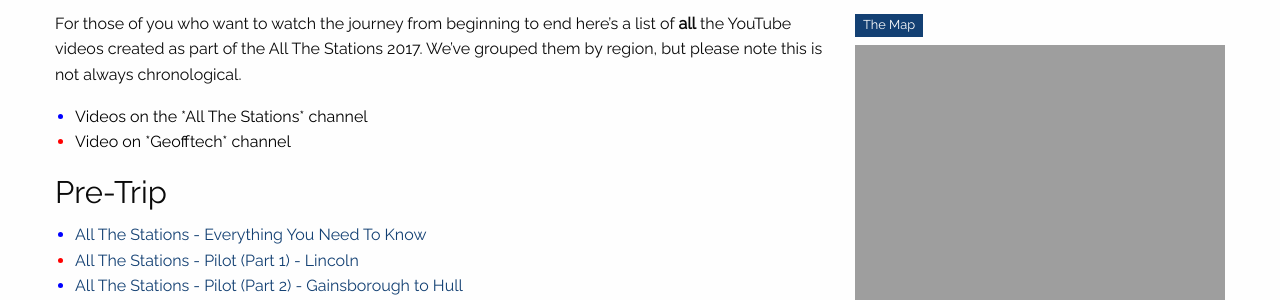
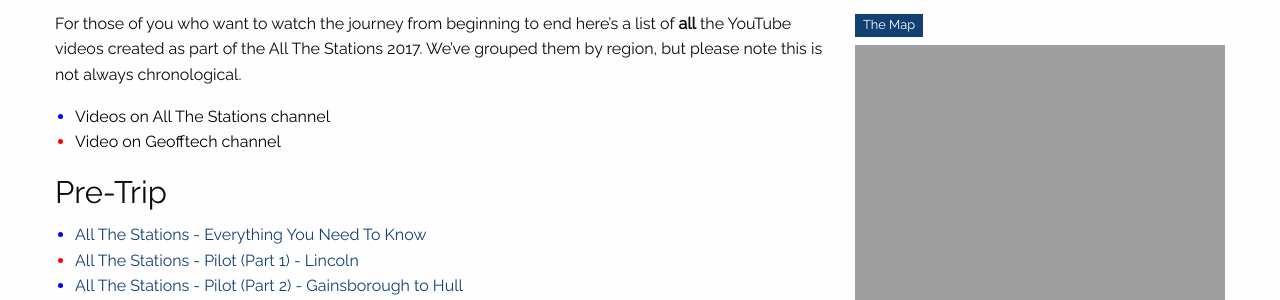
Before and after one commit to khawkins98/all-the-stations, a Jekyll site: the page built from videos.md, in a window 1280 px wide and 900 px high. Shown: the part 131-431 px from the top of the window. Built offline with Jekyll 4.4.1, drawn with Linux system fonts in a browser that asks for light colours; nearby versions of some CDN libraries; comment, search, counter and statistics services are not loaded.

Commit message:
Update videos.md

```diff
--- a/videos.md
+++ b/videos.md
@@ -15,8 +15,8 @@
 For those of you who want to watch the journey from beginning to end here's a list of **all** the YouTube videos created as part of the All The Stations 2017.  We’ve grouped them by region, but please note this is not always chronological.
 
 <ul>
-<span class="li bl"><span class="bk">Videos on the *All The Stations* channel</span></span>
-<span class="li rd"><span class="bk">Video on *Geofftech* channel</span></span>
+<span class="li bl"><span class="bk">Videos on All The Stations channel</span></span>
+<span class="li rd"><span class="bk">Video on Geofftech channel</span></span>
 </ul>
 
 ### Pre-Trip
```
